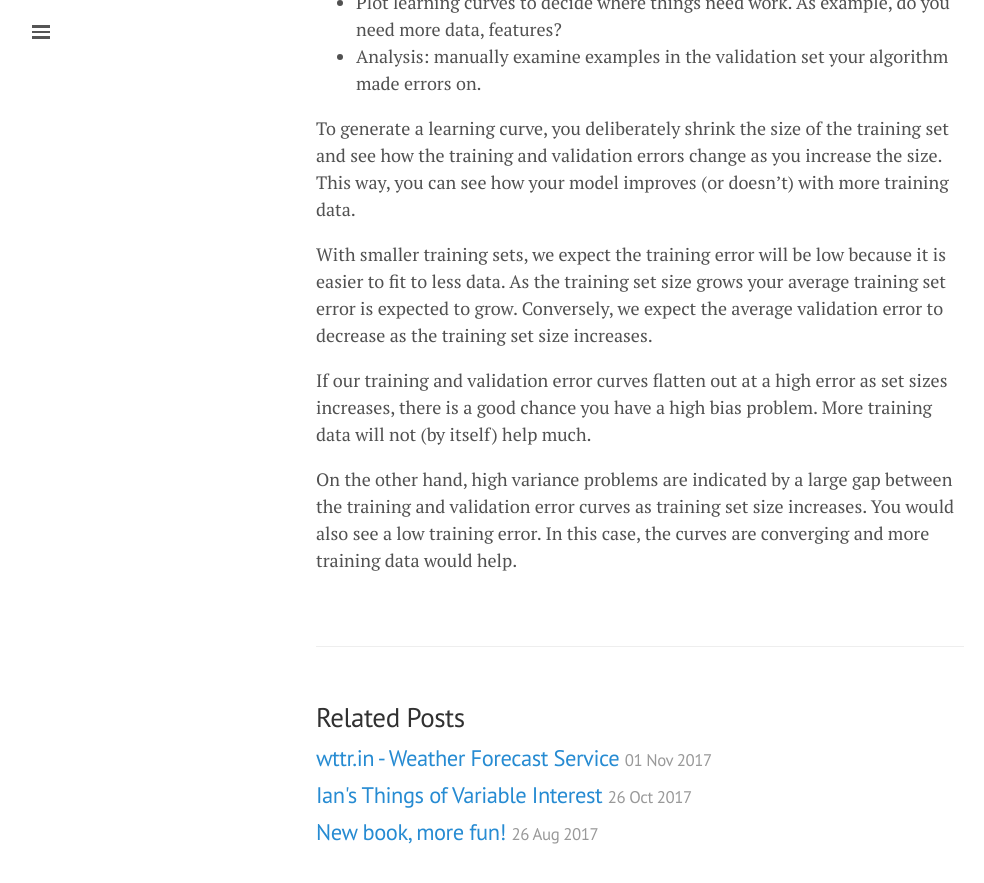
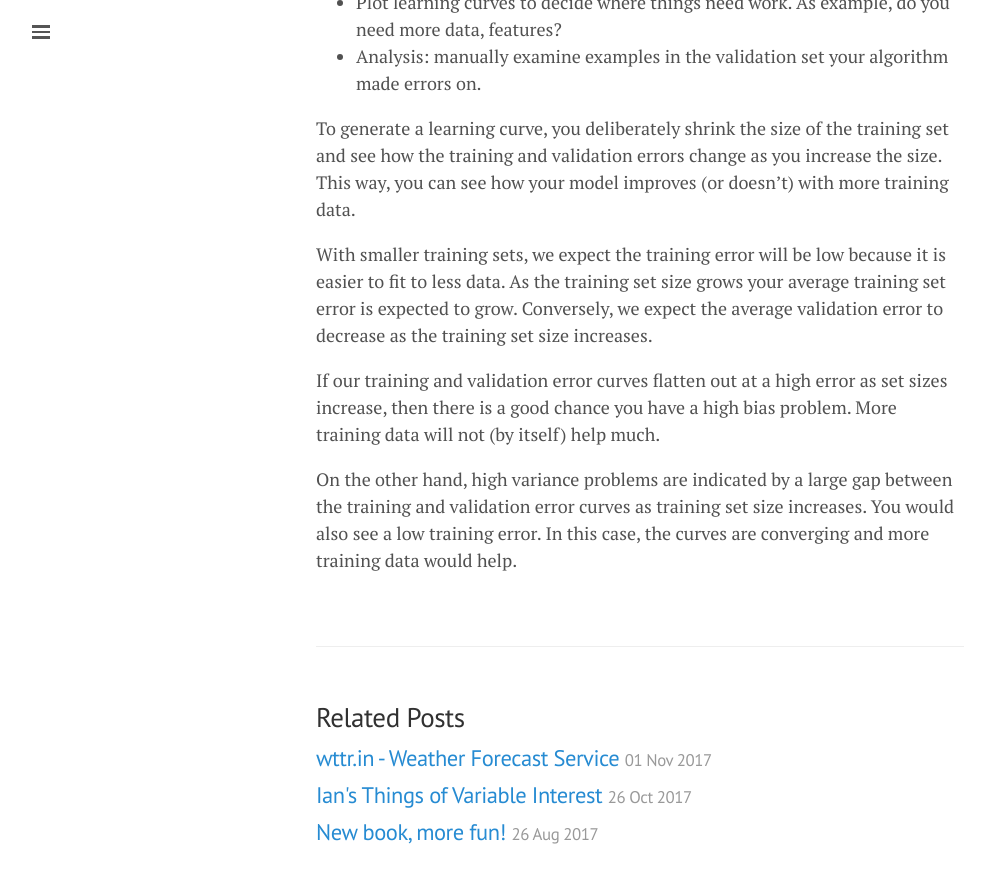
Before and after one commit to lgeurts/lgeurts.github.io, a Jekyll site: the page built from _posts/2018-06-29-artificial-intelligence-basics.md, in a window 1280 px wide and 900 px high, scrolled down 6518 px. Shown: the top 883 px of the window, without its empty margins (0-984 px from the left). Built offline with Jekyll 4.4.1, drawn with Linux system fonts in a browser that asks for light colours; nearby versions of some CDN libraries.

Commit message:
Update 2018-06-29-artificial-intelligence-basics.md

```diff
--- a/_posts/2018-06-29-artificial-intelligence-basics.md
+++ b/_posts/2018-06-29-artificial-intelligence-basics.md
@@ -177,6 +177,6 @@ To generate a learning curve, you deliberately shrink the size of the training s
 With smaller training sets, we expect the training error will be low because it is easier to fit to less data. As the training set size grows your average training set error is expected to grow.
 Conversely, we expect the average validation error to decrease as the training set size increases.
 
-If our training and validation error curves flatten out at a high error as set sizes increases, there is a good chance you have a high bias problem. More training data will not (by itself) help much.
+If our training and validation error curves flatten out at a high error as set sizes increase, then there is a good chance you have a high bias problem. More training data will not (by itself) help much.
 
 On the other hand, high variance problems are indicated by a large gap between the training and validation error curves as training set size increases. You would also see a low training error. In this case, the curves are converging and more training data would help.
```
